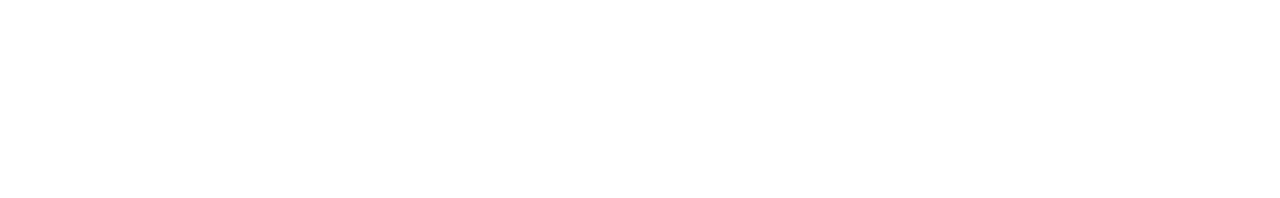
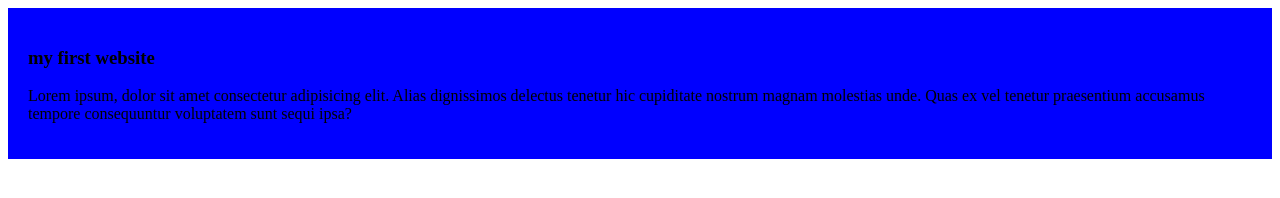
Before and after one commit to joyacharjee452/my-first-practice, a plain HTML site: page index.html in a window 1280 px wide. Drawn offline with Linux system fonts and the light colour scheme.

Commit message:
added the first blog

```diff
--- a/index.html
+++ b/index.html
@@ -4,8 +4,14 @@
     <meta charset="UTF-8">
     <meta name="viewport" content="width=device-width, initial-scale=1.0">
     <title>my first practice</title>
+    <link rel="stylesheet" href="style/blog.css">
 </head>
 <body>
+    <div>
+        <h3>my first website</h3>
+
+    <p>Lorem ipsum, dolor sit amet consectetur adipisicing elit. Alias dignissimos delectus tenetur hic cupiditate nostrum magnam molestias unde. Quas ex vel tenetur praesentium accusamus tempore consequuntur voluptatem sunt sequi ipsa?</p>
+    </div>
 
 </body>
 </html>
--- /dev/null
+++ b/style/blog.css
@@ -0,0 +1,4 @@
+div{
+    background-color: blue;
+    padding: 20px;
+}
```
